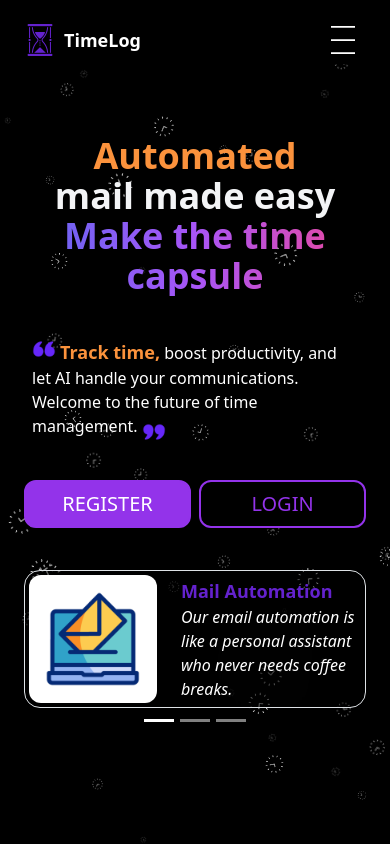
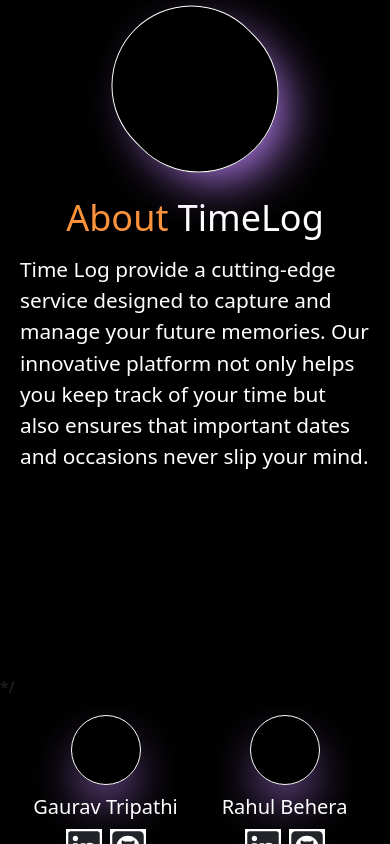
Before and after one commit to Gauravtripathii/timelog-client, a React (Vite) app: page / in a window 390 px wide. Shown: the top 844 px of the page. Built offline with nearby package versions, Linux system fonts and the light colour scheme.

Commit message:
sm partially done

```diff
--- a/package.json
+++ b/package.json
@@ -16,6 +16,7 @@
     "react": "^18.3.1",
     "react-bootstrap": "^2.10.4",
     "react-dom": "^18.3.1",
+    "react-icons": "^5.3.0",
     "react-multi-carousel": "^2.8.5",
     "react-responsive-carousel": "^3.2.23",
     "react-social-icons": "^6.18.0"
--- a/src/App.jsx
+++ b/src/App.jsx
@@ -2,12 +2,14 @@
 import Registeration from './Components/registeration'
 import TestHome from './Components/TestHome';
 import Home from './Components/Home';
+import Testabout from './Components/testabout';
 const App = () => {
   return (
     <div className='overflow-x-hidden'>
       {/* <Registeration /> */}
       {/* <TestHome /> */}
-      <Home />
+      {/* <Home /> */}
+      <Testabout/>
     </div>
   );
 }
--- /dev/null
+++ b/src/Components/testabout.jsx
@@ -0,0 +1,84 @@
+import React from 'react'
+
+import Logo from "../assets/Images/TimeLog.png";
+
+import { FaLinkedin } from "react-icons/fa";
+import { FaSquareGithub } from "react-icons/fa6";
+
+const Testabout = () => {
+  return (
+
+<div className=" h-screen w-screen">
+    {/* <nav className="">
+        <ul className="flex flex-row-reverse justify-center text-white">
+            <li className="p-2 sm:text-4xl">Home</li>
+            <li className="p-2 sm:text-4xl">Services</li>
+            <li className="p-2 sm:text-4xl">About us</li>
+        </ul>
+    </nav> */}
+    <div className=" flex flex-col  items-center h-[80%] p-1   gap-4">
+    <div className=" border border-white w-[160px] h-[170px]  rounded-full -rotate-45 shadow-2xl  shadow-purple-400 sm:w-[300px] sm:h-[340px]"></div>
+
+     <div className=" text-white w-full flex flex-col items-center  shadow-xl">
+        <div className="">
+        <span className="text-4xl text-orange-400 sm:font-archivo sm:text-7xl">About </span> <span className="text-4xl sm:font-archivo sm:text-7xl">TimeLog</span>
+        </div>
+        <p className='  text-[1.3rem] p-3  flex justify-between sm:text-[2.3rem]'>Time Log provide a cutting-edge service designed to capture and manage your future memories. Our innovative platform not only helps you keep track of your time but also ensures that important dates and occasions never slip your mind.</p>
+     </div>
+
+    </div>
+    {/* <footer className="border border-white flex flex-wrap gap-56 p-4 h-1/2">
+    <div className=" border border-white w-[50px] h-[50px]  rounded-full text-white"></div>
+   <h1 className="pt-5 w-1/2"> Gaurav kumar Tripathi</h1>
+    </div>
+       {/* <div className="border">
+       Gaurav kumar Tripathi
+       </div> */}
+            {/* <h1 className="">Gaurav kumar Tripathi</h1> */}
+
+    {/* <div className=" border border-white w-[50px] h-[50px]  rounded-full text-white justify-evenly">
+    <h1 className="pt-5 w-1/2">Rahul Behera</h1>
+    </div> */}
+
+    {/* </footer> */} */
+    <footer className="flex flex-wrap px-3 pt-3">
+        <div className="w-1/2  flex flex-col  gap-2 items-center">
+            <div className="border border-white w-[70px] h-[70px]  rounded-full text-white shadow-2xl  shadow-purple-400 sm:w-[175px] sm:h-[175px]"></div>
+        <h1 className=" text-white text-xl sm:text-4xl">Gaurav Tripathi</h1>
+        <div className="flex gap-2 ">
+        <a href="" className="text-4xl sm:text-6xl"><FaLinkedin className='bg-white hover:text-blue-600 '/></a>
+        <a href="/" className="text-4xl  sm:text-6xl"><FaSquareGithub className='bg-white hover:text-green-500'/></a>
+        </div>
+        </div>
+        <div className="w-1/2  flex flex-col  gap-2 items-center">
+            <div className="border border-white w-[70px] h-[70px]  rounded-full text-white shadow-2xl  shadow-purple-400 sm:w-[175px] sm:h-[175px]"></div>
+        <h1 className=" text-white text-xl sm:text-4xl">Rahul Behera</h1>
+        <div className="flex gap-2 ">
+        <a href="" className="text-4xl flex sm:text-6xl"><FaLinkedin className='bg-white hover:text-blue-600 '/></a>
+        <a href="/" className="text-4xl flex sm:text-6xl"><FaSquareGithub className='bg-white hover:text-green-500'/></a>
+        </div>
+        </div>
+        <div className="w-1/2  flex flex-col  gap-2 items-center pt-4">
+            <div className="border border-white w-[70px] h-[70px]  rounded-full text-white shadow-2xl  shadow-purple-400 sm:w-[175px] sm:h-[175px]"></div>
+        <h1 className=" text-white text-xl sm:text-4xl">Shrey Kumar Jha</h1>
+        <div className="flex gap-2">
+        <a href="" className="text-4xl flex sm:text-6xl"><FaLinkedin className='bg-white hover:text-blue-600 '/></a>
+        <a href="/" className="text-4xl flex sm:text-6xl"><FaSquareGithub className='bg-white hover:text-green-500'/></a>
+        </div>
+        </div>
+        <div className="w-1/2  flex flex-col  gap-2 items-center pt-4">
+            <div className="border border-white w-[70px] h-[70px]  rounded-full text-white shadow-2xl  shadow-purple-400 sm:w-[175px] sm:h-[175px]"></div>
+        <h1 className=" text-white text-xl sm:text-4xl">Suyash Parganiha</h1>
+        <div className="flex gap-2">
+        <a href="" className="text-4xl flex sm:text-6xl"><FaLinkedin className='bg-white hover:text-blue-600 '/></a>
+        <a href="/" className="text-4xl flex sm:text-6xl"><FaSquareGithub className='bg-white hover:text-green-500'/></a>
+        </div>
+        </div>
+
+    </footer>
+    </div>
+
+)
+}
+
+export default Testabout
```
Also changed, not shown: 1 other file (tests, documents, lock files or other folders).
